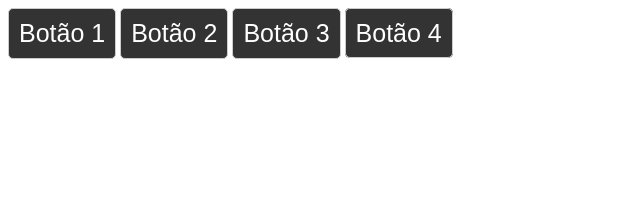
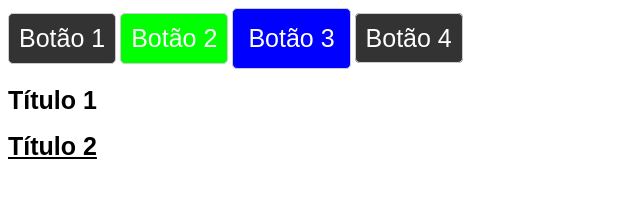
Before and after one commit to EzequielRT/arquitetura-css-bem, a plain HTML site: page arquitetura-css-bem/index.html in a window 1280 px wide. Shown: the whole page, without its empty margins (0-640 px from the left). Drawn offline with Linux system fonts and the light colour scheme.

Commit message:
Utilizando Modifiers

```diff
--- a/arquitetura-css-bem/index.html
+++ b/arquitetura-css-bem/index.html
@@ -9,15 +9,17 @@
 </head>
 <body>
 
-    <!-- EXEMPLOS DE BLOCKS -->
-
     <button class="button">Botão 1</button>
 
-    <button class="button">Botão 2</button>
+    <button class="button button--green">Botão 2</button>
 
-    <button class="button">Botão 3</button>
+    <button class="button button--blue button--big">Botão 3</button>
 
     <a href="#" class="button">Botão 4</a>
 
+    <h1 class="title">Título 1</h1>
+
+    <div class="title title--underline">Título 2</div>
+
 </body>
 </html>
--- a/arquitetura-css-bem/style.css
+++ b/arquitetura-css-bem/style.css
@@ -6,6 +6,8 @@ Element = elementos
 Modifiers = modificadores
 */
 
+
+/* BLOCKS */
 .button {
     border: 1px solid #CCC;
     background-color:#333;
@@ -17,3 +19,22 @@ Modifiers = modificadores
     cursor:pointer;
     font-family:Arial;
 }
+.title {
+    font-size:25px;
+    font-weight:bold;
+    font-family:Arial;
+}
+
+/* MODIFIERS */
+.button--green {
+    background-color:#0F0;
+}
+.button--blue {
+    background-color:#00F;
+}
+.button--big {
+    padding:15px;
+}
+.title--underline {
+    text-decoration:underline;
+}
```
